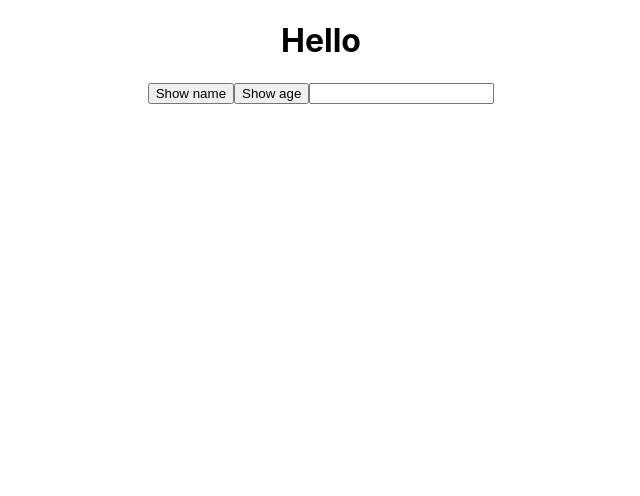
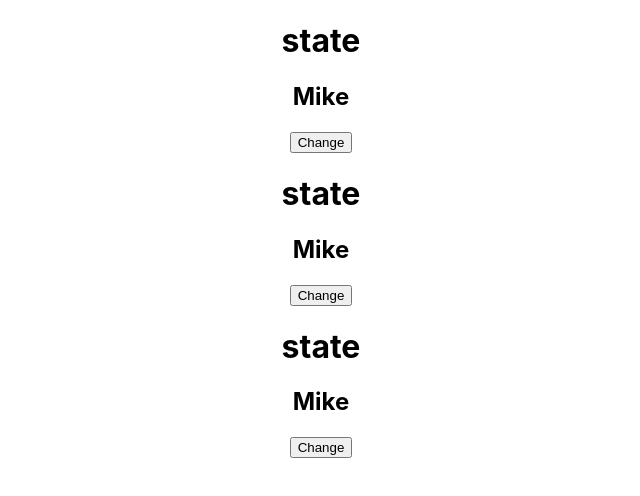
Before and after one commit to JavaScript-221B/react-first, a React (Create React App) app in the folder lsj/voca/: page / in a window 1280 px wide. Shown: the top 496 px of the page, without its empty margins (319-959 px from the left). Built offline with nearby package versions, Linux system fonts and the light colour scheme.

Commit message:
Add: 07. state, useState

```diff
--- a/lsj/voca/src/App.js
+++ b/lsj/voca/src/App.js
@@ -5,6 +5,8 @@
   return (
     <div className="App">
       <Hello />
+      <Hello />
+      <Hello />
     </div>
   );
 }
--- a/lsj/voca/src/component/Hello.js
+++ b/lsj/voca/src/component/Hello.js
@@ -1,23 +1,18 @@
-function showName() {
-  console.log('Mike')
-}
-function showAge(age) {
-  console.log(age)
-}
+import { useState } from 'react';
 
 const Hello = function() {
+  const [name, setName] = useState('Mike');
+
+  function changeName() {
+    setName(name === 'Mike' ? 'Jane' : "Mike");
+  }
+
   return (
     <div>
-      <h1>
-        Hello
-      </h1>
-      <button onClick={showName}>Show name</button>
-      <button onClick={() => {
-        showAge(30);
-      }}>Show age</button>
-      <input type="text" onChange={(e) => {
-        console.log(e.target.value)
-      }}/>
+      <h1>state</h1>
+      <h2>{name}</h2>
+      <button onClick={changeName}>Change</button>
+
     </div>
   );
 }
```
